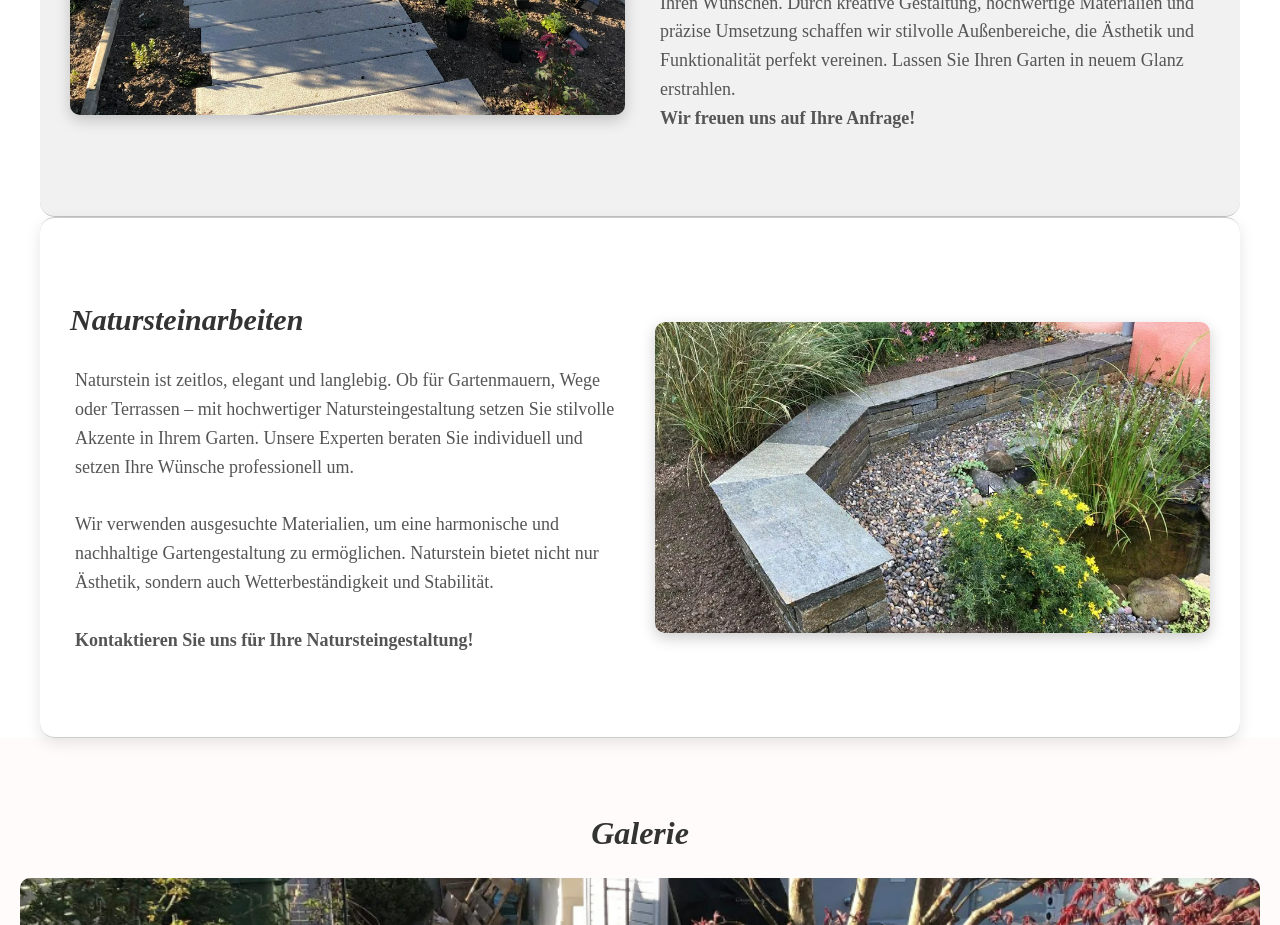
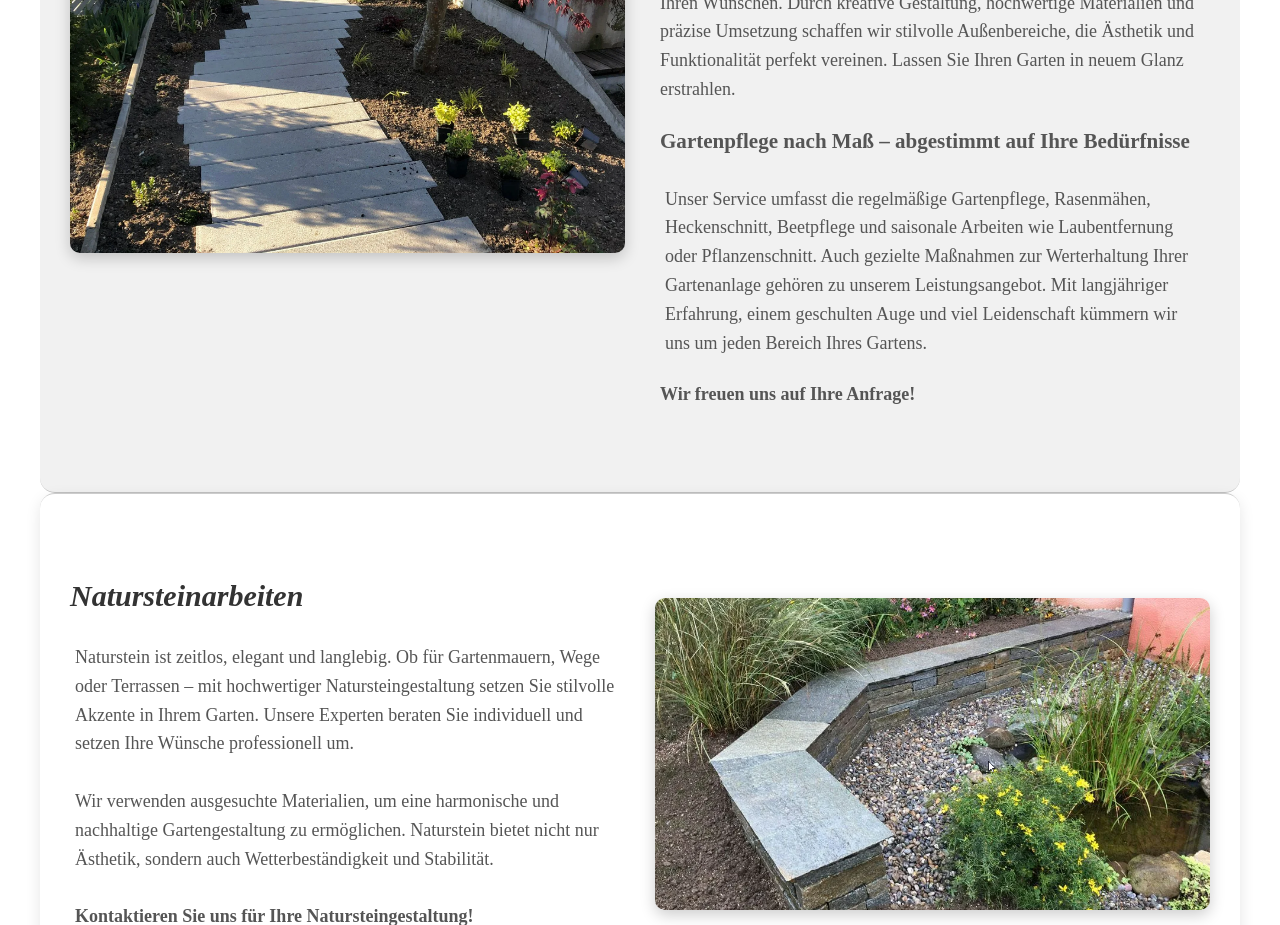
Before and after one commit to diego-monfort-landolt/gartenbau, a React (Vite) app: page / in a window 1280 px wide. Shown: the part 3380-4305 px from the top of the page. Built offline with nearby package versions, Linux system fonts and the light colour scheme.

Commit message:
hinzufügen und änderung im text

```diff
--- a/src/components/Gallery.tsx
+++ b/src/components/Gallery.tsx
@@ -21,7 +21,6 @@ const images = [
   { original: Foto7, thumbnail: Foto7, description: 'Plattenboden neu erstellt - J.Landolt Gartenbau GmbH' },
   { original: Foto8, thumbnail: Foto8, description: 'Plattenboden neu erstellt - J.Landolt Gartenbau GmbH' },
 ];
-
 const GalleryComponent: React.FC = () => {
   return (
     <section id='Gallery' className="gallery ">
--- a/src/components/Gartenpflege.tsx
+++ b/src/components/Gartenpflege.tsx
@@ -12,9 +12,11 @@ const Gartenpflege: React.FC = () => {
         <h2>Gartenpflege</h2>
         <p>
           Ein gepflegter Garten ist mehr als nur eine Außenfläche – er ist ein Rückzugsort, eine Wohlfühloase und ein lebendiges Naturerlebnis. Mit unserer fachkundigen Gartenpflege sorgen wir dafür, dass Ihre Grünflächen gesund und blühend bleiben – das ganze Jahr über. Ob regelmäßige Pflege, Rasen- und Heckenservice oder gezielte Maßnahmen zum Werterhalt – wir kümmern uns mit Erfahrung und Leidenschaft um jeden Bereich Ihres Gartens.
-
           Unsere Gartenbau-Dienstleistungen verwandeln Ihre Ideen in Wirklichkeit. Ob Neu- oder Umgestaltung, moderne oder natürliche Designs – wir planen und realisieren individuelle Gartenkonzepte nach Ihren Wünschen. Durch kreative Gestaltung, hochwertige Materialien und präzise Umsetzung schaffen wir stilvolle Außenbereiche, die Ästhetik und Funktionalität perfekt vereinen.
-          Lassen Sie Ihren Garten in neuem Glanz erstrahlen. <br/><b>Wir freuen uns auf Ihre Anfrage!</b>
+          Lassen Sie Ihren Garten in neuem Glanz erstrahlen. <br/>
+          <h3>Gartenpflege nach Maß – abgestimmt auf Ihre Bedürfnisse</h3>
+          <p>Unser Service umfasst die regelmäßige Gartenpflege, Rasenmähen, Heckenschnitt, Beetpflege und saisonale Arbeiten wie Laubentfernung oder Pflanzenschnitt. Auch gezielte Maßnahmen zur Werterhaltung Ihrer Gartenanlage gehören zu unserem Leistungsangebot. Mit langjähriger Erfahrung, einem geschulten Auge und viel Leidenschaft kümmern wir uns um jeden Bereich Ihres Gartens.</p>
+          <b>Wir freuen uns auf Ihre Anfrage!</b>
         </p>
       </div>
     </section>
```
